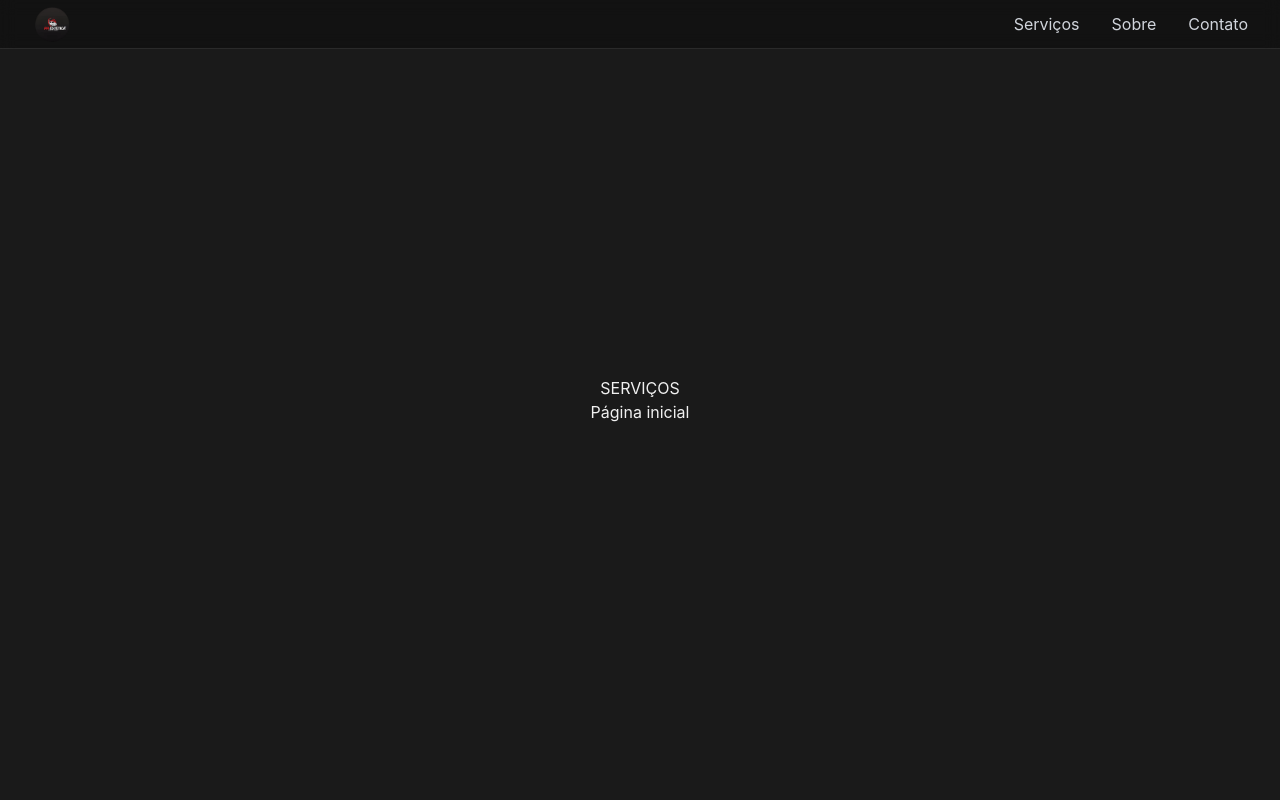
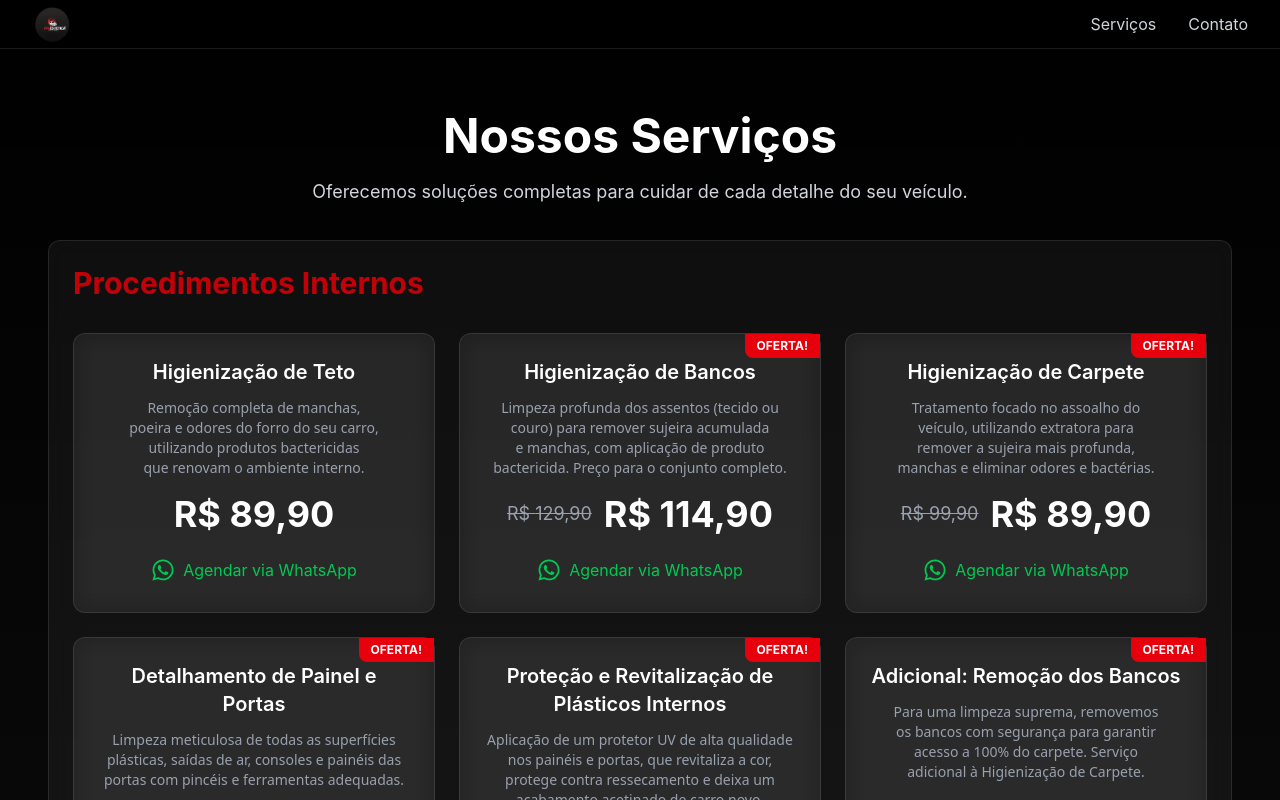
Before and after one commit to mtslma/ph-estetica, a Next.js app: page /ph-estetica/servicos in a window 1280 px wide. Shown: the top 800 px of the page. Built offline with nearby package versions, Linux system fonts and the light colour scheme.

Commit message:
Alterações nos componentes da landing page e introdução da página de serviços disponíveis

```diff
--- a/src/app/servicos/page.tsx
+++ b/src/app/servicos/page.tsx
@@ -1,10 +1,19 @@
-import Link from "next/link";
+"use client";
+
+import ServiceList from "@/components/ServiceList/ServiceList";
 
 export default function Servicos() {
     return (
-        <main className="flex items-center w-screen h-screen flex-col justify-center">
-            SERVIÇOS
-            <Link href={"/"}>Página inicial</Link>
-        </main>
+        <section id="servicos" className="grainy-background relative py-2 sm:pt-28">
+            <div className="absolute inset-0 bg-gradient-to-b from-black to-black/30"></div>
+            <div className="relative z-10 mx-auto max-w-5xl px-6 lg:px-8">
+                <div className="text-center">
+                    <h2 className="font-display text-4xl font-bold text-white sm:text-5xl">Nossos Serviços</h2>
+                    <p className="mt-4 text-lg leading-8 text-gray-300">Oferecemos soluções completas para cuidar de cada detalhe do seu veículo.</p>
+                </div>
+            </div>
+
+            <ServiceList></ServiceList>
+        </section>
     );
 }
--- a/src/components/HeaderBar/HeaderBar.tsx
+++ b/src/components/HeaderBar/HeaderBar.tsx
@@ -1,16 +1,13 @@
 /* eslint-disable @next/next/no-img-element */
 import Link from "next/link";
 import { Menu } from "lucide-react";
+import { HeaderBarProps } from "@/types/Interfaces";
 
+// Lista de navegação
 const navLinks = [
     { href: "/servicos", label: "Serviços" },
-    { href: "/sobre", label: "Sobre" },
     { href: "/contato", label: "Contato" },
 ];
-
-interface HeaderBarProps {
-    toggleMenu: () => void;
-}
 
 export default function HeaderBar({ toggleMenu }: HeaderBarProps) {
     return (
--- a/src/components/HeroSection/HeroSection.tsx
+++ b/src/components/HeroSection/HeroSection.tsx
@@ -6,7 +6,7 @@ import { ArrowRight, Calendar, Car, Shield, Sparkles } from "lucide-react";
 import HeroCard from "../HeroCard/HeroCard";
 import Link from "next/link";
 
-// Lista dos serviços principais
+// Lista dos serviços principais, depois alterar aqui para algo mais relevante talvez
 const servicos = [
     {
         icon: Car,
@@ -59,7 +59,6 @@ export default function HeroSection() {
                             <HeroCard key={servico.title} icon={servico.icon} title={servico.title} description={servico.description} />
                         ))}
 
-                        {/* LINHA MODIFICADA ABAIXO */}
                         <Link href={"/servicos"} className="md:col-span-3">
                             <p className="flex items-center justify-end mt-2 hover:underline">
                                 <ArrowRight /> Ver lista de serviços completa
--- a/src/components/InfoSection/InfoSection.tsx
+++ b/src/components/InfoSection/InfoSection.tsx
@@ -7,7 +7,6 @@ import { FaWhatsapp } from "react-icons/fa";
 
 export default function InfoSection() {
     return (
-        // Seção com fundo preto e espaçamento vertical generoso
         <section id="informacoes" className="bg-gradient-to-b from-black to-black/30 backdrop-blur-lg py-24 sm:py-32">
             <div className="mx-auto max-w-7xl px-6 lg:px-8">
                 <motion.div initial={{ opacity: 0, y: 50 }} whileInView={{ opacity: 1, y: 0 }} viewport={{ once: true }} transition={{ duration: 0.8, ease: "easeOut" }}>
--- a/src/components/MobileSidebar/MobileSidebar.tsx
+++ b/src/components/MobileSidebar/MobileSidebar.tsx
@@ -3,16 +3,12 @@
 import Link from "next/link";
 import { motion, AnimatePresence, Variants } from "framer-motion";
 import { X } from "lucide-react";
+import { MobileSidebarProps } from "@/types/Interfaces";
 
 const navLinks = [
     { href: "/servicos", label: "Serviços" },
     { href: "/#informacoes", label: "Contato" },
 ];
-
-interface MobileSidebarProps {
-    isOpen: boolean;
-    toggleMenu: () => void;
-}
 
 export default function MobileSidebar({ isOpen, toggleMenu }: MobileSidebarProps) {
     const sidebarVariants: Variants = {
--- /dev/null
+++ b/src/components/ServiceCard/ServiceCard.tsx
@@ -0,0 +1,51 @@
+import { ServiceCardType } from "@/types/Interfaces";
+import { itemVariants } from "@/types/Variants";
+import { motion } from "framer-motion";
+import { FaWhatsapp } from "react-icons/fa";
+
+export default function ServiceCard({ produto }: ServiceCardType) {
+    // Formatação dos preços com e sem desconto
+    const finalPrice = (produto.preco - produto.desconto).toFixed(2).replace(".", ",");
+    const originalPrice = produto.preco.toFixed(2).replace(".", ",");
+
+    // Informações para montar o link da mensagem
+    const whatsappMessage = encodeURIComponent(`Olá! Gostaria de agendar o serviço de *"${produto.nome}"* que vi no site. \n\nPoderíamos conversar sobre os detalhes?`);
+    const phoneNumber = "5511972839484";
+    const whatsappLink = `https://api.whatsapp.com/send?phone=${phoneNumber}&text=${whatsappMessage}`;
+
+    return (
+        <motion.li key={produto.nome} variants={itemVariants}>
+            <div className="relative w-full h-full rounded-xl border border-white/10 bg-white/5 p-6 backdrop-blur-md flex flex-col">
+                {produto.desconto > 0 && <div className="absolute top-0 right-0 bg-red-600 text-white text-xs font-bold px-3 py-1 rounded-bl-lg z-10 uppercase">Oferta!</div>}
+
+                {/* Container para título e descrição */}
+                <div className="flex-grow">
+                    <h4 className="text-center font-heading text-xl font-semibold text-white">{produto.nome}</h4>
+                    <p className="mt-3 text-sm text-gray-400 text-balance text-center font-sans">{produto.descricao}</p>
+                </div>
+
+                {/* Campo de preço */}
+                <div className="mt-auto pt-4 text-center">
+                    {produto.desconto > 0 ? (
+                        <div className="flex flex-col sm:flex-row items-center justify-center sm:space-x-3 space-y-1 sm:space-y-0">
+                            <p className="font-display text-sm sm:text-lg text-gray-400 line-through">R$ {originalPrice}</p>
+                            <p className="font-display text-3xl sm:text-4xl font-bold text-white">R$ {finalPrice}</p>
+                        </div>
+                    ) : (
+                        <p className="font-display text-2xl sm:text-4xl font-bold text-white">R$ {originalPrice}</p>
+                    )}
+                </div>
+
+                {/* Ícone de Agendamento */}
+                <div className="mt-6 text-center">
+                    <a href={whatsappLink} target="_blank" rel="noopener noreferrer" className="inline-block text-green-500 hover:text-green-400 transition duration-300 ease-in-out">
+                        <div className="flex gap-2 group">
+                            <FaWhatsapp className="size-6 mx-auto" />
+                            <span className="group-hover:underline">Agendar via WhatsApp</span>
+                        </div>
+                    </a>
+                </div>
+            </div>
+        </motion.li>
+    );
+}
--- /dev/null
+++ b/src/components/ServiceList/ServiceList.tsx
@@ -0,0 +1,63 @@
+"use client";
+
+import { motion } from "framer-motion";
+import { useEffect, useState } from "react";
+import { CategoriaServicos } from "@/types/Interfaces";
+import { containerVariants } from "@/types/Variants";
+import ServiceCard from "../ServiceCard/ServiceCard";
+
+export default function ServiceList() {
+    const [servicos, setServicos] = useState<CategoriaServicos[]>([]);
+    const [isLoading, setIsLoading] = useState(true);
+    const [error, setError] = useState<string | null>(null);
+
+    // Fazendo a busca das informações no arquivo .json
+    useEffect(() => {
+        const fetchServicos = async () => {
+            try {
+                const response = await fetch("/ph-estetica/data/servicos.json");
+
+                if (!response.ok) {
+                    throw new Error(`Falha ao carregar os dados: ${response.statusText}`);
+                }
+                const data = await response.json();
+                setServicos(data.categorias);
+            } catch (err) {
+                setError(err instanceof Error ? err.message : "Ocorreu um erro desconhecido.");
+            } finally {
+                setIsLoading(false);
+            }
+        };
+
+        fetchServicos();
+    }, []);
+
+    // Carregando
+    if (isLoading) {
+        return <div className="text-center py-24 font-sans">Carregando serviços...</div>;
+    }
+
+    // Mensagem
+    if (error) {
+        return <div className="text-center py-24 text-red-500 font-sans">Erro: {error}</div>;
+    }
+
+    return (
+        <section id="servicos">
+            <div className="relative z-10 mx-auto max-w-7xl px-2 lg:px-8">
+                <div className="mt-4 space-y-10 p-4">
+                    {servicos.map((categoriaItem) => (
+                        <div key={categoriaItem.categoria} className="rounded-xl border border-white/10 p-6 bg-white/5 backdrop-blur-md">
+                            <h3 className="font-heading text-3xl font-bold text-red-700 mb-8">{categoriaItem.categoria}</h3>
+                            <motion.ul className="grid grid-cols-1 gap-6 sm:grid-cols-2 lg:grid-cols-3" variants={containerVariants} initial="hidden" whileInView="visible" viewport={{ once: true }}>
+                                {categoriaItem.produtos.map((produto) => (
+                                    <ServiceCard key={produto.nome} produto={produto} />
+                                ))}
+                            </motion.ul>
+                        </div>
+                    ))}
+                </div>
+            </div>
+        </section>
+    );
+}
--- /dev/null
+++ b/src/types/Interfaces.ts
@@ -0,0 +1,32 @@
+import { LucideIcon } from "lucide-react";
+
+export interface HeaderBarProps {
+    toggleMenu: () => void;
+}
+
+export interface HeroCardProps {
+    icon: LucideIcon;
+    title: string;
+    description: string;
+}
+
+export interface MobileSidebarProps {
+    isOpen: boolean;
+    toggleMenu: () => void;
+}
+
+export interface ServiceCardType {
+    produto: Produto;
+}
+
+export interface Produto {
+    nome: string;
+    descricao: string;
+    preco: number;
+    desconto: number;
+}
+
+export interface CategoriaServicos {
+    categoria: string;
+    produtos: Produto[];
+}
--- a/src/types/Variants.ts
+++ b/src/types/Variants.ts
@@ -21,3 +21,5 @@ export const itemVariants: Variants = {
         },
     },
 };
+
+// Related to the cards
```
Also changed, not shown: src/components/HeroCard/HeroCard.tsx (+1 -7 lines).
